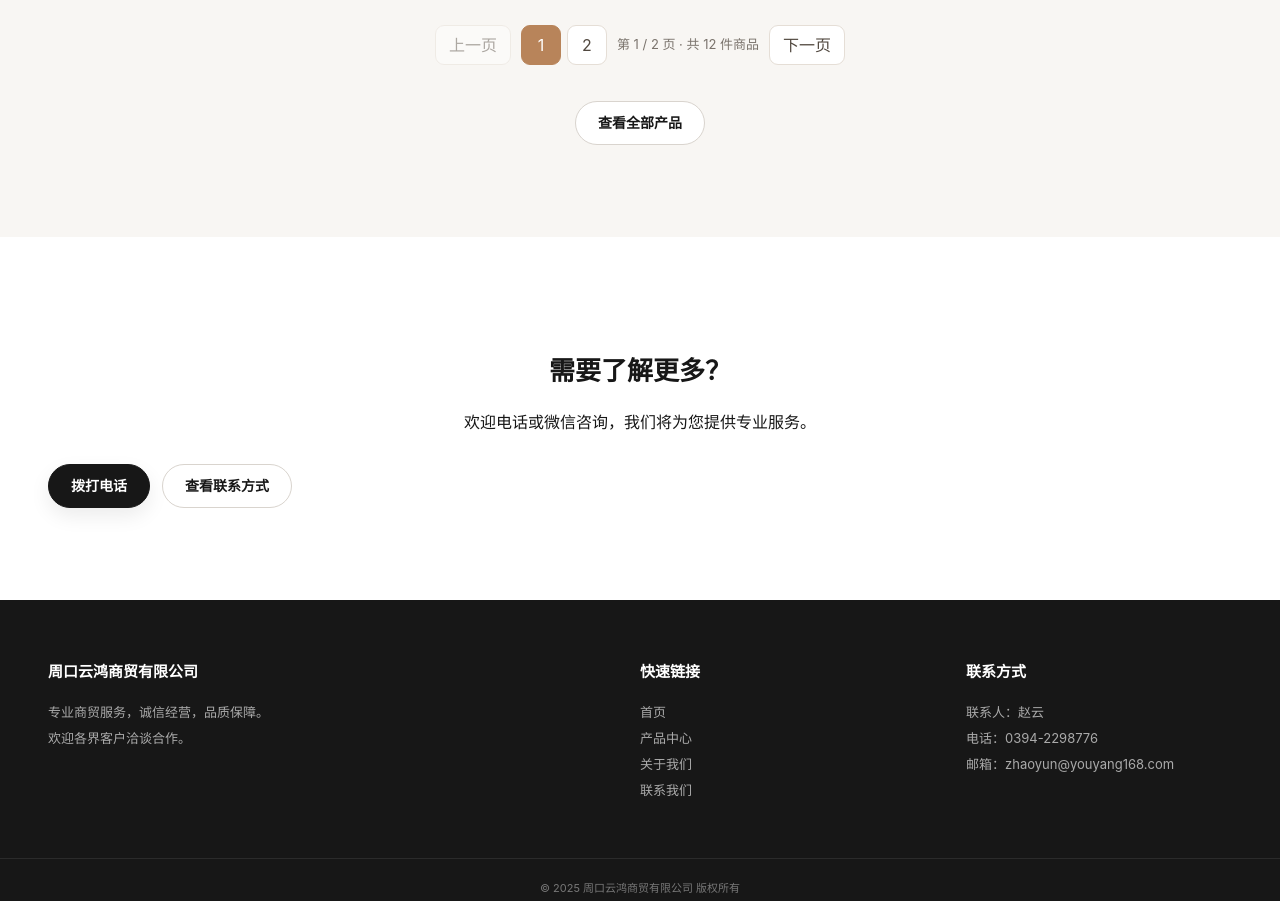
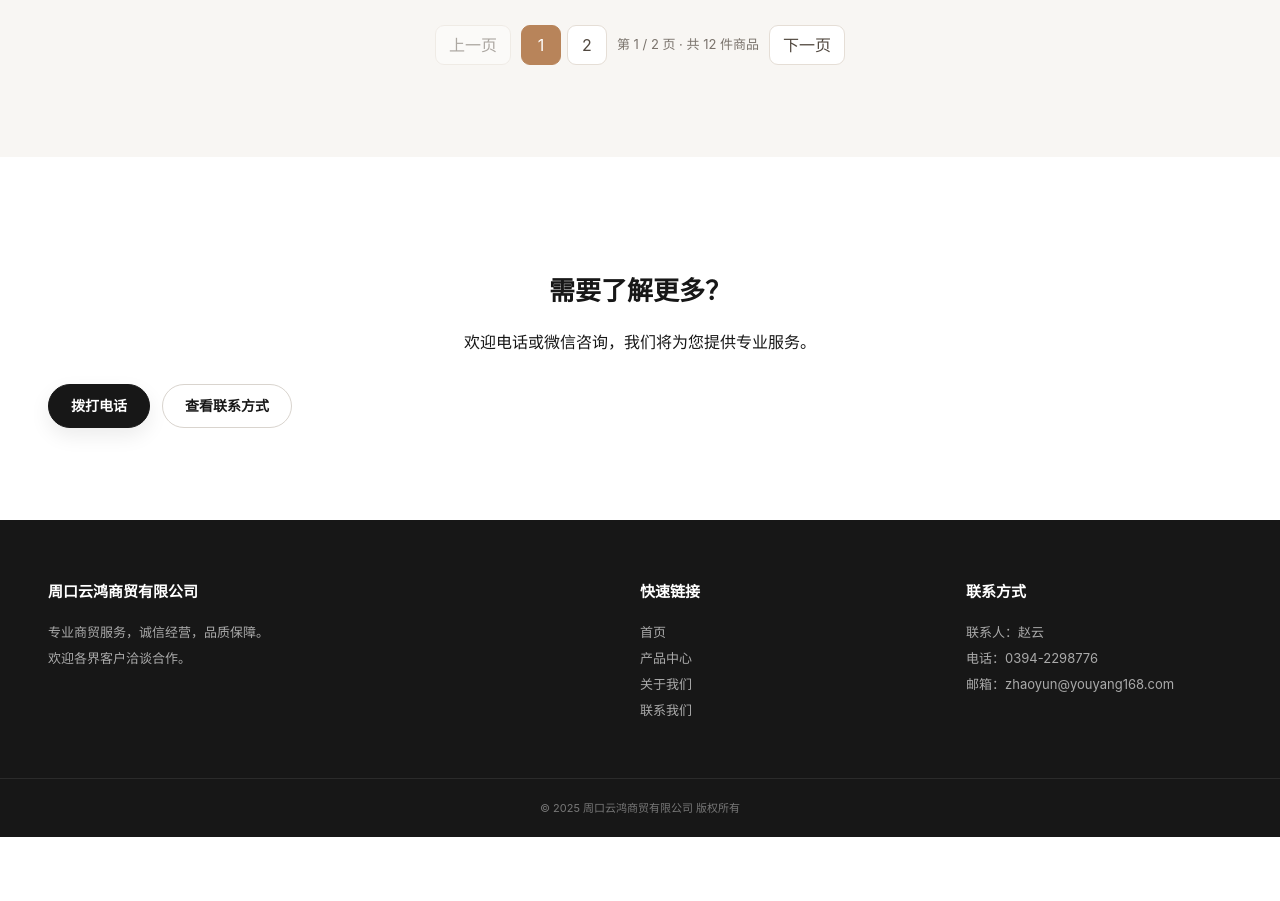
Before and after one commit to AllenAnderson216/youyang168, a website: page index.html in a window 1280 px wide. Shown: the part 2249-3150 px from the top of the page. After the commit the page ends 3086 px from the top, so only its background shows below. Drawn offline with Linux system fonts and the light colour scheme; no server answers.

Commit message:
Add files via upload

```diff
--- a/index.html
+++ b/index.html
@@ -262,9 +262,6 @@
 </div>
 </div>
 </div>
-<div style="text-align:center;margin-top:36px;">
-<a class="btn btn-outline" href="products.html">查看全部产品</a>
-</div>
 </div>
 </section>
 <!-- CTA -->
```
